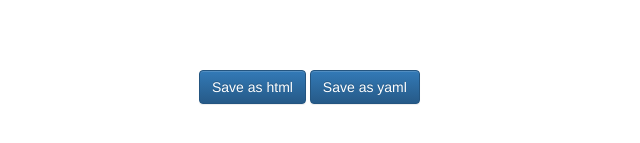
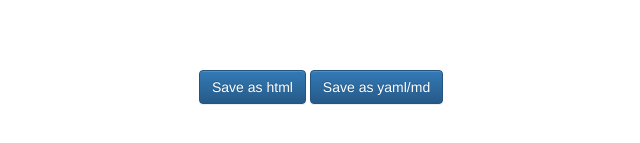
Before and after one commit to kshaffer/peasycomposer, a website: page index.html in a window 1280 px wide. Shown: the part 619-762 px from the top of the page, 76-716 px from the left. Drawn offline with nearby package versions, Linux system fonts and the light colour scheme.

Commit message:
add yaml/markdown

```diff
--- a/index.html
+++ b/index.html
@@ -34,7 +34,7 @@
         <hr/>
         <div type="text" class="editable" name="content" id="content" placeholder="Type content here." style="width: 100%; min-height: 30em; outline: none; font-family: Merriweather; font-size: 1.4em;"></div>
         <button class="btn btn-primary" type="submit" onclick="download('cleanwrite.html', editor.serialize().content.value);">Save as html</button>
-        <button class="btn btn-primary" type="submit" onclick="download('cleanwrite.md', make_yaml(editor.serialize().content.value));">Save as yaml</button>
+        <button class="btn btn-primary" type="submit" onclick="download('cleanwrite.md', make_yaml(editor.serialize().content.value));">Save as yaml/md</button>
       </div>
       <div class="col-md-2"></div>
     </div>
```
